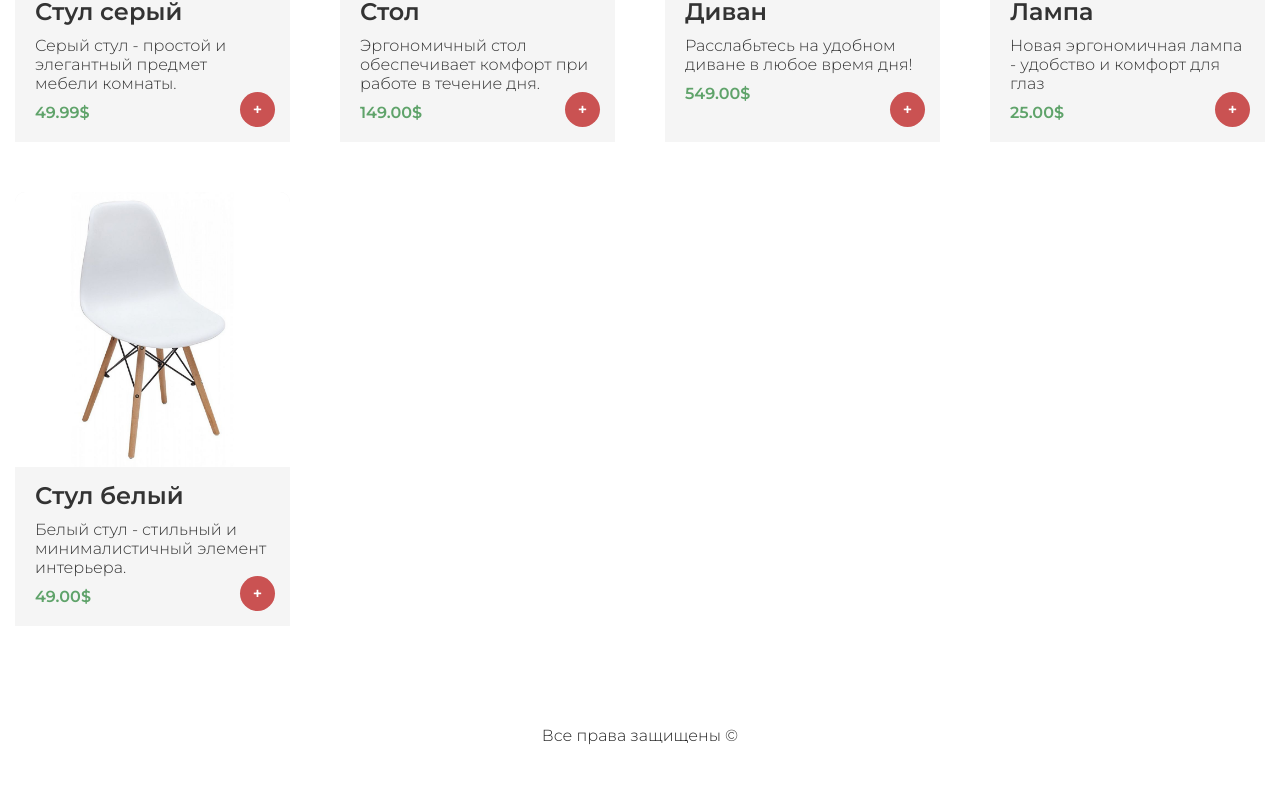
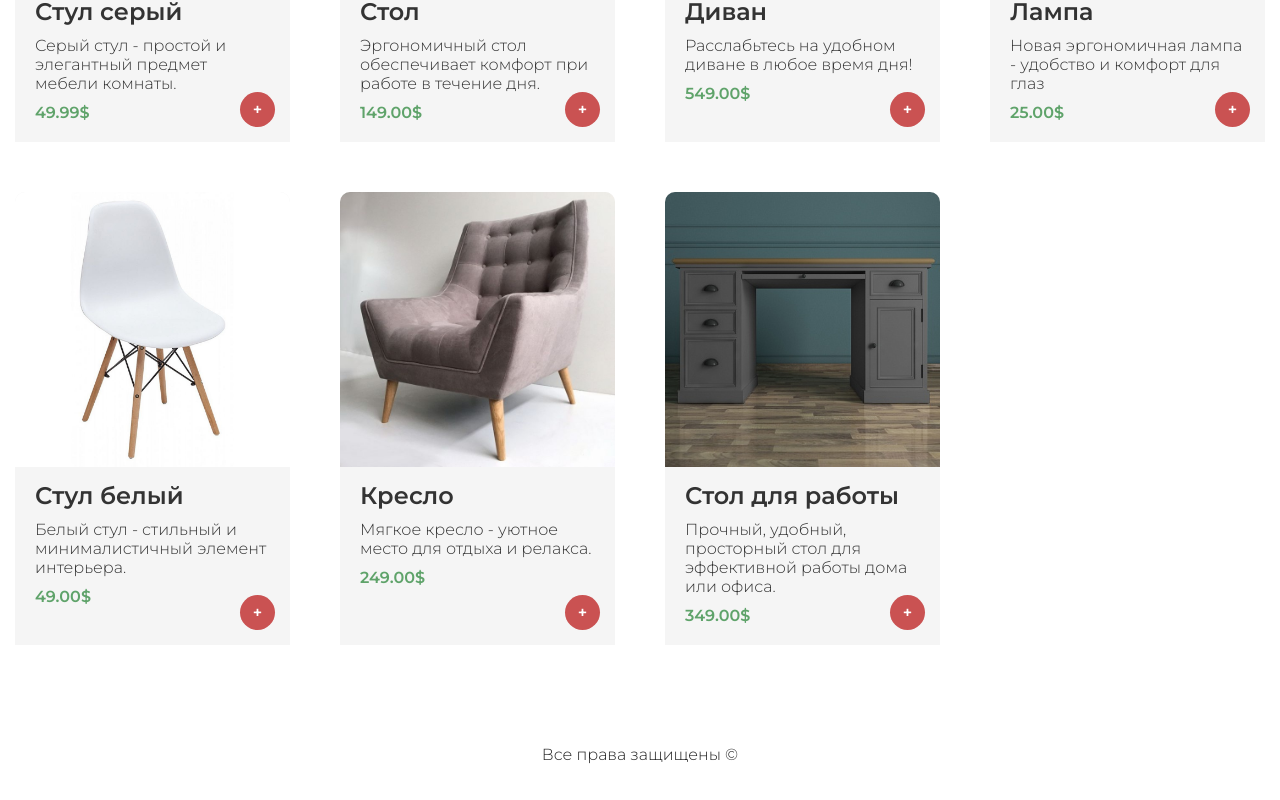
Before and after one commit to MihailDragni/react-online-store, a React (Create React App) app: page / in a window 1280 px wide. Shown: the part 956-1756 px from the top of the page. Built offline with nearby package versions, Linux system fonts and the light colour scheme.

Commit message:
added cart menu

```diff
--- a/src/App.js
+++ b/src/App.js
@@ -7,6 +7,7 @@ class App extends React.Component {
   constructor(props) {
     super(props)
     this.state = {
+      orders: [],
       items: [
         {
           id: 1,
@@ -41,25 +42,59 @@ class App extends React.Component {
           price: '25.00',
         },
         {
-          id: 4,
+          id: 5,
           title: 'Стул белый',
           img: 'chair-white.jpeg',
           desc: 'Белый стул - стильный и минималистичный элемент интерьера.',
           category: 'chairs',
           price: '49.00',
         },
+        {
+          id: 6,
+          title: 'Кресло',
+          img: 'Armchair.jpg',
+          desc: 'Мягкое кресло - уютное место для отдыха и релакса.',
+          category: 'armchair',
+          price: '249.00',
+        },
+        {
+          id: 7,
+          title: 'Стол для работы',
+          img: 'Work-table.jpg',
+          desc: 'Прочный, удобный, просторный стол для эффективной работы дома или офиса.',
+          category: 'table',
+          price: '349.00',
+        },
       ],
     }
+    this.addToOrder = this.addToOrder.bind(this)
+    this.deleteOrder = this.deleteOrder.bind(this)
   }
   render() {
     return (
       <div className="wrapper">
-        <Header />
-        <Items items={this.state.items} />
+        <Header orders={this.state.orders} onDelete={this.deleteOrder} />
+        <Items items={this.state.items} onAdd={this.addToOrder} />
         <Footer />
       </div>
     )
   }
+
+  deleteOrder(id) {
+    this.setState({ orders: this.state.orders.filter((el) => el.id !== id) })
+  }
+
+  addToOrder(item) {
+    let isInArray = false
+    this.state.orders.forEach((el) => {
+      if (el.id === item.id) {
+        isInArray = true
+      }
+    })
+    if (!isInArray) {
+      this.setState({ orders: [...this.state.orders, item] })
+    }
+  }
 }
 
 export default App
--- a/src/components/Header.jsx
+++ b/src/components/Header.jsx
@@ -1,7 +1,29 @@
 import React, { useState } from 'react'
 import { FaShoppingCart } from 'react-icons/fa'
+import Order from './Order'
 
-const Header = () => {
+const showOrders = (props) => {
+  let summa = 0
+  props.orders.forEach((el) => (summa += Number.parseFloat(el.price)))
+  return (
+    <>
+      {props.orders.map((el) => (
+        <Order onDelete={props.onDelete} key={el.id} item={el} />
+      ))}
+      <p className="summa">Сумма: {new Intl.NumberFormat().format(summa)}$</p>
+    </>
+  )
+}
+
+const showNothing = () => {
+  return (
+    <div className="empty">
+      <h3>Товаров нет</h3>
+    </div>
+  )
+}
+
+const Header = (props) => {
   let [cartOpen, setCartOpen] = useState(false)
   return (
     <header className="header">
@@ -11,7 +33,11 @@ const Header = () => {
           onClick={() => setCartOpen((cartOpen = !cartOpen))}
           className={`shop-cart-button ${cartOpen ? 'active' : ''}`}
         />
-        {cartOpen && <div className="shop-cart"></div>}
+        {cartOpen && (
+          <div className="shop-cart">
+            {props.orders.length > 0 ? showOrders(props) : showNothing()}
+          </div>
+        )}
         <ul className="header__menu menu">
           <li>Про нас</li>
           <li>Контакты</li>
--- a/src/components/Item.jsx
+++ b/src/components/Item.jsx
@@ -8,7 +8,12 @@ export class Item extends Component {
         <h2>{this.props.item.title}</h2>
         <p>{this.props.item.desc}</p>
         <b>{this.props.item.price}$</b>
-        <div className="add-to-cart">+</div>
+        <div
+          className="add-to-cart"
+          onClick={() => this.props.onAdd(this.props.item)}
+        >
+          +
+        </div>
       </div>
     )
   }
--- a/src/components/Items.jsx
+++ b/src/components/Items.jsx
@@ -6,7 +6,7 @@ export class Items extends Component {
     return (
       <main>
         {this.props.items.map((el) => (
-          <Item item={el} key={el.id} />
+          <Item item={el} key={el.id} onAdd={this.props.onAdd} />
         ))}
       </main>
     )
--- /dev/null
+++ b/src/components/Order.jsx
@@ -0,0 +1,22 @@
+import React, { Component } from 'react'
+import { FaTrash } from 'react-icons/fa'
+
+export class Order extends Component {
+  render() {
+    return (
+      <div className="item">
+        <img src={`./img/${this.props.item.img}`} alt={this.props.item.title} />
+        <div>
+          <h2>{this.props.item.title}</h2>
+          <b>{this.props.item.price}$</b>
+        </div>
+        <FaTrash
+          className="delete-icon"
+          onClick={() => this.props.onDelete(this.props.item.id)}
+        />
+      </div>
+    )
+  }
+}
+
+export default Order
--- a/src/index.css
+++ b/src/index.css
@@ -102,10 +102,69 @@ body {
   top: 30px;
   right: 0;
   width: 450px;
-  min-height: 100px;
   background-color: #fafafa;
   box-shadow: 4px 5px 15px -7px #606060;
+  padding: 20px;
   z-index: 2;
+  max-height: 450px;
+  overflow-y: auto;
+}
+
+.header .shop-cart::-webkit-scrollbar {
+  width: 10px;
+  background-color: transparent;
+}
+
+.header .shop-cart::-webkit-scrollbar-thumb {
+  background-color: #acacac;
+  border-radius: 5px;
+}
+
+.header .shop-cart .empty h3 {
+  font-size: 18px;
+}
+
+.header .shop-cart .item {
+  width: 100%;
+  display: flex;
+  align-items: center;
+  gap: 20px;
+}
+
+.header .shop-cart .item h2 {
+  font-size: 18px;
+  margin-bottom: 0.3em;
+}
+
+.header .shop-cart .item b {
+  color: #797979;
+}
+
+.header .shop-cart .item:not(:last-child) {
+  margin-bottom: 15px;
+}
+
+.header .shop-cart .item img {
+  width: 60px;
+  aspect-ratio: 1/1;
+}
+
+.header .shop-cart .item .delete-icon {
+  margin-left: auto;
+  cursor: pointer;
+  transition: color, transform 0.3s ease;
+}
+
+.header .shop-cart .item .delete-icon:hover {
+  color: #ca5252;
+  transform: scale(1.1);
+}
+
+.header .shop-cart .summa {
+  width: 100%;
+  font-weight: 600;
+  font-size: 18px;
+	padding-top: 10px;
 }
 
 main {
```
Also changed, not shown: public/img/Armchair.jpg (added), public/img/Work-table.jpg (added).
